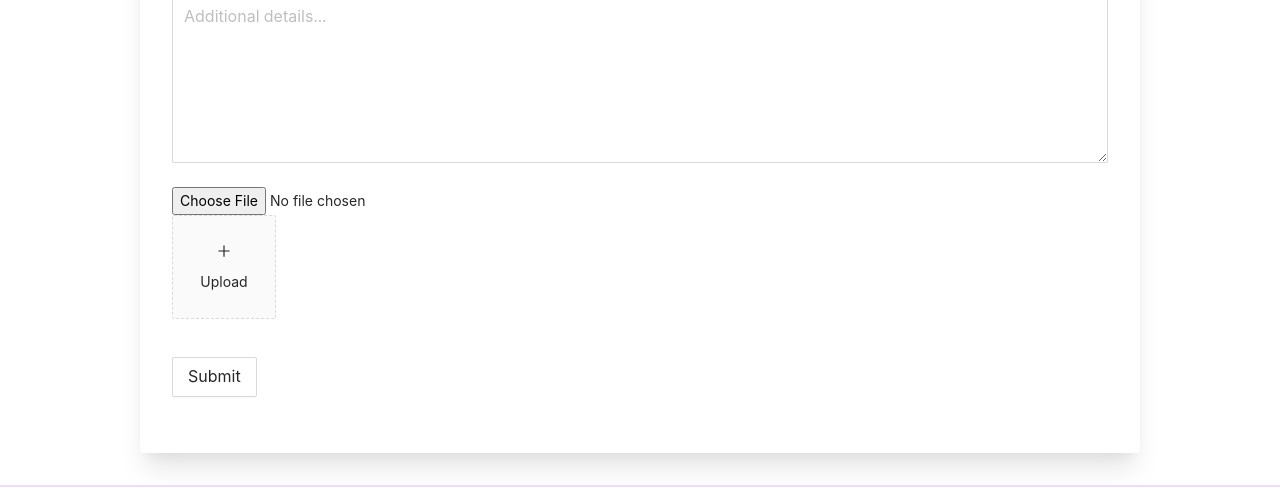
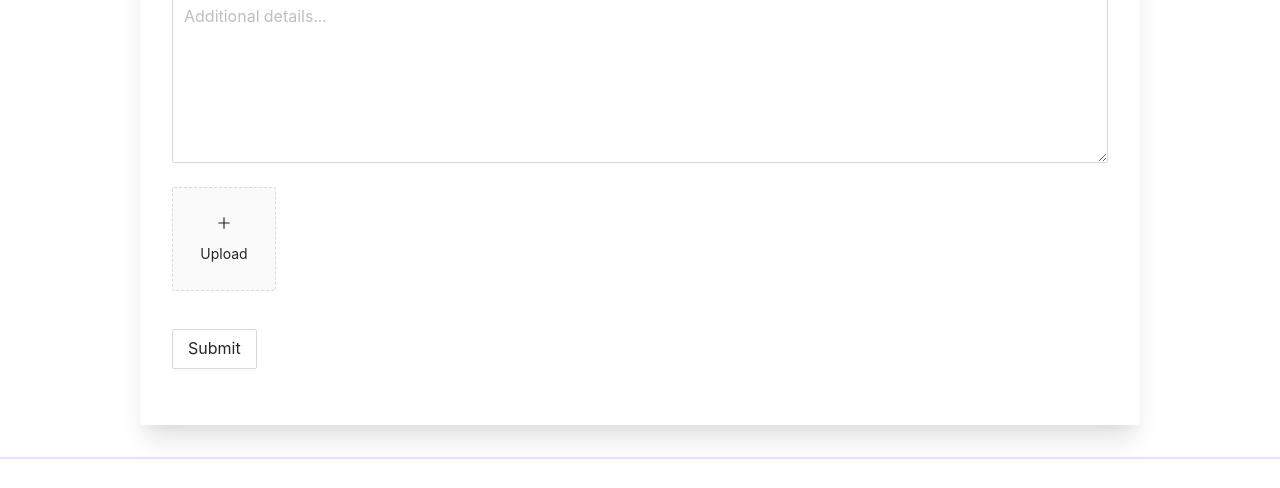
Before and after one commit to theahmadzai/pantherspainting, a Gatsby site: page /free-estimate in a window 1280 px wide. Shown: the part 953-1441 px from the top of the page. Built offline with nearby package versions, Linux system fonts and the light colour scheme; Gatsby itself is replaced by a stand-in of ours.

Commit message:
Fix form upload fields

```diff
--- a/src/components/estimate-form.js
+++ b/src/components/estimate-form.js
@@ -17,14 +17,8 @@ export default function QuoteForm() {
   }
 
   const handleFinish = values => {
-    const form = document.querySelector('form')
     images.forEach(image => {
-      values['picture'] = image.originFileObj
-      const input = document.createElement('input')
-      input.name = 'picture'
-      input.type = 'file'
-      input.hidden = true
-      form.appendChild(input)
+      values[image.uid] = image.originFileObj
     })
 
     fetch('/', {
@@ -205,7 +199,6 @@ export default function QuoteForm() {
         <TextArea rows={6} placeholder="Additional details..." />
       </Item>
 
-      <input type="file" name="picture" />
       <Item>
         <Upload
           name="image"
```
